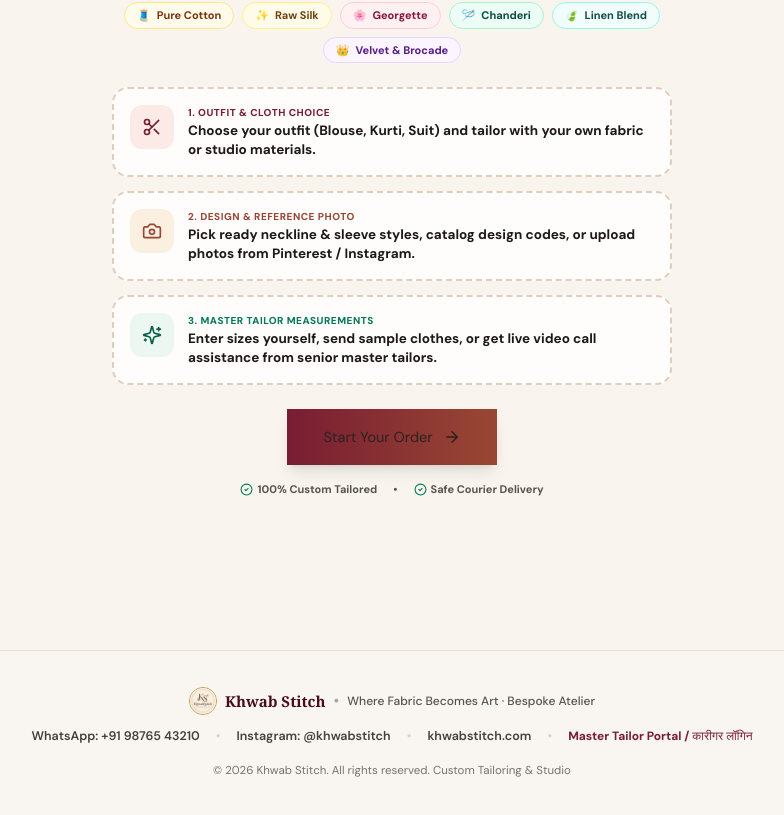
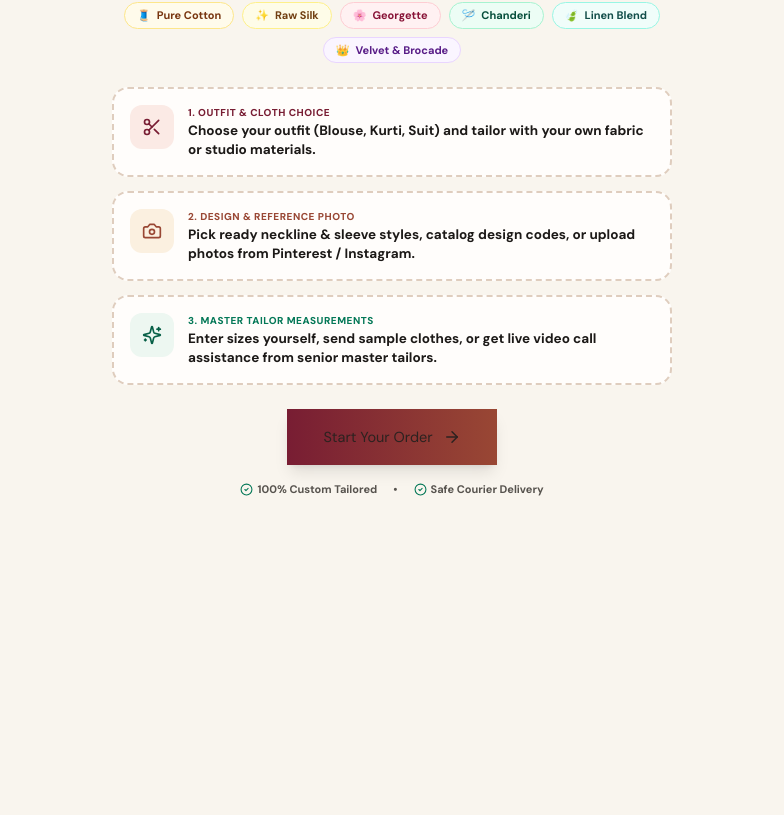
Before and after one commit to khwabstitch-max/khwab-stitch, a React (Vite) app: page / in a window 1280 px wide. Shown: the part 472-1287 px from the top of the page, without its empty margins (248-1032 px from the left). After the commit the page ends 1122 px from the top, so only its background shows below. Built offline with nearby package versions, Linux system fonts and the light colour scheme; no server answers; a web font is replaced by a local one.

Commit message:
fix(ui): remove atelier login and contact links from customer footer, preserving them exclusively in PDF receipt

```diff
--- a/App.jsx
+++ b/App.jsx
@@ -701,7 +701,7 @@ export default function App() {
   };
 
   return (
-    <div data-safe-area-inset-root className="min-h-screen flex flex-col justify-between w-full overflow-x-clip bg-[var(--bg)] text-[var(--text)]"
+    <div data-safe-area-inset-root className="min-h-screen w-full overflow-x-clip bg-[var(--bg)] text-[var(--text)]"
       style={{ boxSizing: 'border-box', paddingTop: 'var(--safe-area-inset-top)' }}>
       <StepHeader
         currentSection={currentSection}
@@ -1100,73 +1100,7 @@ export default function App() {
         )}
       </main>
 
-      {/* GLOBAL LUXURY ATELIER FOOTER */}
-      <footer className="w-full border-t border-[#ebdcd0] bg-[#faf6f2]/90 py-7 sm:py-9 px-4 mt-auto">
-        <div className="mx-auto max-w-[900px] flex flex-col items-center justify-center text-center space-y-3">
-          <div className="flex items-center gap-2 select-none">
-            <img
-              src={BRAND_CONFIG?.logo || "./images/brand/logo.jpg"}
-              alt="Khwab Stitch Logo"
-              className="h-7 w-7 rounded-full object-cover border border-[#c4994d]"
-              onError={(e) => { e.currentTarget.src = "./images/khwabstitch_logo.jpg"; }}
-            />
-            <span className="font-serif font-bold text-[15px] text-[var(--primary-dark)]">
-              {BRAND_CONFIG?.name || "Khwab Stitch"}
-            </span>
-            <span className="text-stone-400">•</span>
-            <span className="text-[12px] font-medium text-stone-600">
-              {t("Where Fabric Becomes Art · Bespoke Atelier", "हमारी कारीगरी · ख़्वाब स्टिच")}
-            </span>
-          </div>
 
-          <div className="flex flex-wrap items-center justify-center gap-x-4 gap-y-2 text-[12.5px] font-semibold text-stone-700">
-            <a
-              href={`https://wa.me/91${(BRAND_CONFIG?.helpline || "9876543210").replace(/\D/g, "")}`}
-              target="_blank"
-              rel="noreferrer"
-              className="hover:text-[var(--primary)] transition-colors inline-flex items-center gap-1"
-            >
-              <span>WhatsApp: {BRAND_CONFIG?.helpline || "+91 98765 43210"}</span>
-            </a>
-            <span className="text-stone-300 hidden sm:inline">•</span>
-            <a
-              href={`https://instagram.com/${(BRAND_CONFIG?.instagram || "khwabstitch").replace(/^@/, "")}`}
-              target="_blank"
-              rel="noreferrer"
-              className="hover:text-[var(--primary)] transition-colors inline-flex items-center gap-1"
-            >
-              <span>Instagram: {BRAND_CONFIG?.instagram || "@khwabstitch"}</span>
-            </a>
-            {BRAND_CONFIG?.website && (
-              <>
-                <span className="text-stone-300 hidden sm:inline">•</span>
-                <a
-                  href={BRAND_CONFIG.website.startsWith("http") ? BRAND_CONFIG.website : `https://${BRAND_CONFIG.website}`}
-                  target="_blank"
-                  rel="noreferrer"
-                  className="hover:text-[var(--primary)] transition-colors"
-                >
-                  {BRAND_CONFIG.website}
-                </a>
-              </>
-            )}
-            <span className="text-stone-300 hidden sm:inline">•</span>
-            <button
-              type="button"
-              onClick={activeRole === "admin" ? navigateToCustomer : navigateToAdmin}
-              className="text-[var(--primary)] hover:underline text-[12px] font-bold cursor-pointer"
-            >
-              {activeRole === "admin"
-                ? t("Customer Website / ग्राहक वेबसाइट", "ग्राहक वेबसाइट पर जाएं")
-                : t("Master Tailor Portal / कारीगर लॉगिन", "कारीगर पोर्टल")}
-            </button>
-          </div>
-
-          <p className="text-[11.5px] text-stone-500 pt-1">
-            © {new Date().getFullYear()} {BRAND_CONFIG?.name || "Khwab Stitch"}. All rights reserved. {t("Custom Tailoring & Studio", "कस्टम सिलाई व डिज़ाइनर बुटीक")}
-          </p>
-        </div>
-      </footer>
 
       {/* LIGHTBOX */}
       {lightbox?.open && (
```
